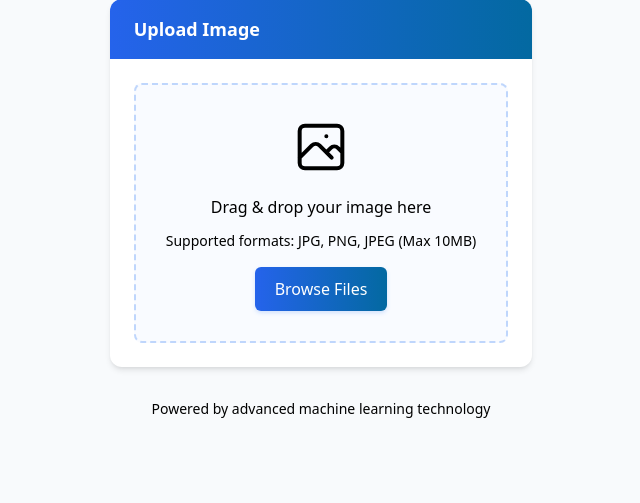
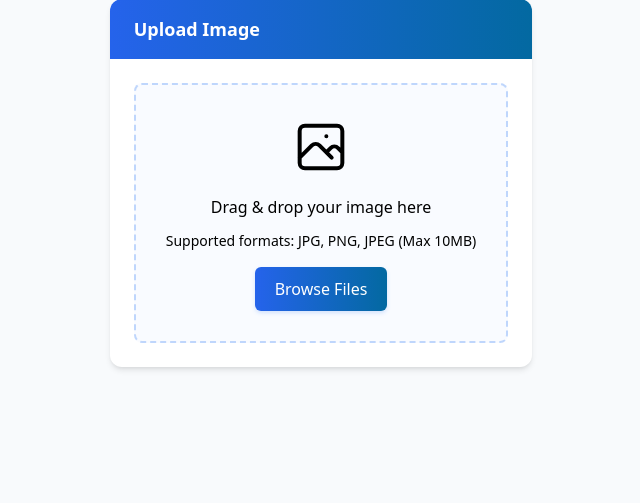
Before and after one commit to adityavardhansharma/drish-ai-agent, a Flask app: page /object in a window 1280 px wide. Shown: the part 89-592 px from the top of the page, without its empty margins (319-959 px from the left). Run offline with Flask 2, Linux system fonts and the light colour scheme; some libraries are stand-ins or nearby versions.

```diff
--- a/templates/object_detection.html
+++ b/templates/object_detection.html
@@ -351,11 +351,6 @@
             </div>
           </div>
         </div>
-
-        <!-- Footer -->
-        <footer class="mt-8 text-center text-neutral-500 text-sm">
-          <p>Powered by advanced machine learning technology</p>
-        </footer>
       </div>
     </div>
 
```
